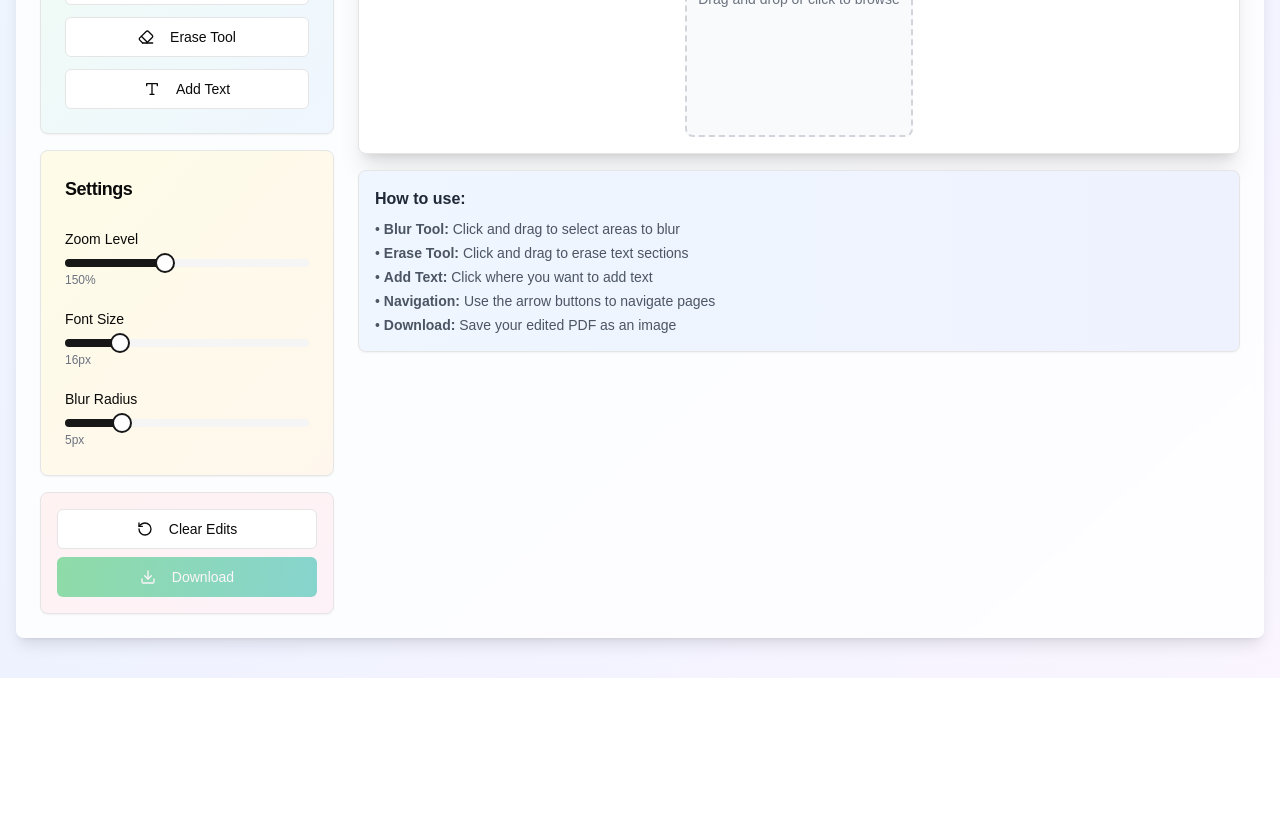
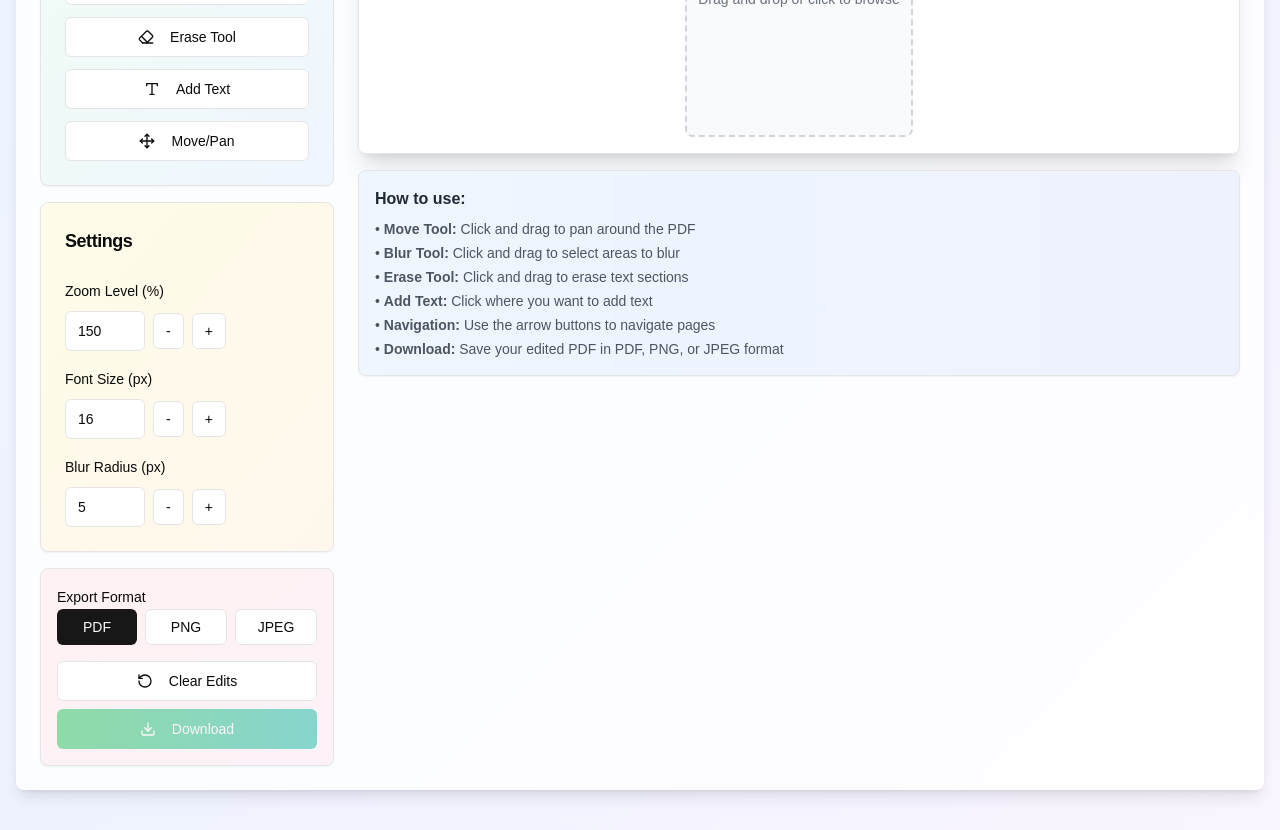
Before and after one commit to Avinash-yadav103/pdf_editor, a Next.js app: page / in a window 1280 px wide. Shown: the part 460-1290 px from the top of the page. Before the commit the page ends 1138 px from the top, so only its background shows below. Built offline with nearby package versions, Linux system fonts and the light colour scheme.

Commit message:
changed editing options

```diff
--- a/app/page.tsx
+++ b/app/page.tsx
@@ -8,7 +8,7 @@ import { Card, CardContent, CardHeader, CardTitle } from "@/components/ui/card"
 import { Input } from "@/components/ui/input"
 import { Label } from "@/components/ui/label"
 import { Slider } from "@/components/ui/slider"
-import { Upload, Download, ChevronLeft, ChevronRight, Type, Eraser, CloudyIcon as Blur, RotateCcw } from "lucide-react"
+import { Upload, Download, ChevronLeft, ChevronRight, Type, Eraser, CloudyIcon as Blur, RotateCcw, Move } from "lucide-react"
 
 interface EditAction {
   type: "blur" | "erase" | "text"
@@ -26,13 +26,18 @@ export default function PDFEditor() {
   const [currentPage, setCurrentPage] = useState(1)
   const [totalPages, setTotalPages] = useState(0)
   const [scale, setScale] = useState(1.5)
-  const [editMode, setEditMode] = useState<"view" | "blur" | "erase" | "text">("view")
+  const [editMode, setEditMode] = useState<"view" | "move" | "blur" | "erase" | "text">("view")
   const [editActions, setEditActions] = useState<EditAction[]>([])
   const [isDrawing, setIsDrawing] = useState(false)
   const [startPos, setStartPos] = useState({ x: 0, y: 0 })
   const [textInput, setTextInput] = useState("")
   const [fontSize, setFontSize] = useState(16)
   const [blurRadius, setBlurRadius] = useState(5)
+  const [panOffset, setPanOffset] = useState({ x: 0, y: 0 })
+  const [isPanning, setIsPanning] = useState(false)
+
+  // Add state for the selected export format
+  const [exportFormat, setExportFormat] = useState<"pdf" | "png" | "jpeg">("pdf")
 
   const canvasRef = useRef<HTMLCanvasElement>(null)
   const fileInputRef = useRef<HTMLInputElement>(null)
@@ -48,8 +53,14 @@ export default function PDFEditor() {
     }
     document.head.appendChild(script)
 
+    // Load pdf-lib for PDF editing
+    const scriptPdfLib = document.createElement("script")
+    scriptPdfLib.src = "https://unpkg.com/pdf-lib@1.17.1/dist/pdf-lib.min.js"
+    document.head.appendChild(scriptPdfLib)
+
     return () => {
       document.head.removeChild(script)
+      document.head.removeChild(scriptPdfLib)
     }
   }, [])
 
@@ -87,8 +98,14 @@ export default function PDFEditor() {
       viewport: viewport,
     }
 
+    context.clearRect(0, 0, canvas.width, canvas.height)
+    context.save()
+    context.translate(panOffset.x, panOffset.y)
+
     await page.render(renderContext).promise
     applyEditActions(context)
+
+    context.restore()
   }
 
   const applyEditActions = (context: CanvasRenderingContext2D) => {
@@ -113,8 +130,6 @@ export default function PDFEditor() {
   }
 
   const handleCanvasMouseDown = (event: React.MouseEvent<HTMLCanvasElement>) => {
-    if (editMode === "view") return
-
     const canvas = canvasRef.current
     if (!canvas) return
 
@@ -123,26 +138,61 @@ export default function PDFEditor() {
     const y = event.clientY - rect.top
 
     setStartPos({ x, y })
-    setIsDrawing(true)
 
-    if (editMode === "text") {
+    if (editMode === "move") {
+      setIsPanning(true)
+      document.body.style.cursor = "grabbing"
+    } else if (editMode === "view") {
+      return
+    } else if (editMode === "text") {
       const text = prompt("Enter text:")
       if (text) {
         const newAction: EditAction = {
           type: "text",
-          x,
-          y,
+          x: x - panOffset.x,
+          y: y - panOffset.y,
           text,
           fontSize,
         }
         setEditActions((prev) => [...prev, newAction])
         if (pdfDoc) renderPage(pdfDoc, currentPage)
       }
+    } else {
+      setIsDrawing(true)
+    }
+  }
+
+  const handleCanvasMouseMove = (event: React.MouseEvent<HTMLCanvasElement>) => {
+    if (isPanning && editMode === "move") {
+      const canvas = canvasRef.current
+      if (!canvas) return
+
+      const rect = canvas.getBoundingClientRect()
+      const x = event.clientX - rect.left
+      const y = event.clientY - rect.top
+
+      const deltaX = x - startPos.x
+      const deltaY = y - startPos.y
+
+      setPanOffset(prev => ({
+        x: prev.x + deltaX,
+        y: prev.y + deltaY
+      }))
+
+      setStartPos({ x, y })
+
+      if (pdfDoc) renderPage(pdfDoc, currentPage)
     }
   }
 
   const handleCanvasMouseUp = (event: React.MouseEvent<HTMLCanvasElement>) => {
-    if (!isDrawing || editMode === "view" || editMode === "text") return
+    if (isPanning) {
+      setIsPanning(false)
+      document.body.style.cursor = "default"
+      return
+    }
+
+    if (!isDrawing || editMode === "view" || editMode === "text" || editMode === "move") return
 
     const canvas = canvasRef.current
     if (!canvas) return
@@ -193,21 +243,86 @@ export default function PDFEditor() {
   }
 
   const downloadPDF = async () => {
+    if (!canvasRef.current || !pdfDoc || !pdfFile) return
+
+    if (exportFormat === "pdf") {
+      try {
+        // Create a new PDF document
+        // @ts-ignore
+        const PDFLib = window.PDFLib
+        if (!PDFLib) {
+          alert("PDF-lib not loaded. Please try again.")
+          return
+        }
+
+        // Load the original PDF
+        const existingPdfBytes = await pdfFile.arrayBuffer()
+        const pdfDoc = await PDFLib.PDFDocument.load(existingPdfBytes)
+
+        // Get the current page
+        const pages = pdfDoc.getPages()
+        const currentPageObj = pages[currentPage - 1]
+
+        // Convert canvas to image
+        const canvas = canvasRef.current
+        const imageData = canvas.toDataURL('image/png')
+        const pngImage = await pdfDoc.embedPng(imageData)
+
+        // Calculate scaling to cover the page
+        const { width, height } = currentPageObj.getSize()
+
+        // Draw the edited canvas onto the PDF page
+        currentPageObj.drawImage(pngImage, {
+          x: 0,
+          y: 0,
+          width: width,
+          height: height,
+        })
+
+        // Save and download
+        const pdfBytes = await pdfDoc.save()
+        const blob = new Blob([pdfBytes], { type: "application/pdf" })
+        const url = URL.createObjectURL(blob)
+        const a = document.createElement("a")
+        a.href = url
+        a.download = `edited-${pdfFile.name}`
+        document.body.appendChild(a)
+        a.click()
+        document.body.removeChild(a)
+        URL.revokeObjectURL(url)
+      } catch (err) {
+        console.error("Error saving as PDF:", err)
+        alert("Error saving as PDF. Falling back to PNG format.")
+        downloadAsImage("png")
+      }
+    } else {
+      downloadAsImage(exportFormat)
+    }
+  }
+
+  const downloadAsImage = (format: "png" | "jpeg") => {
     if (!canvasRef.current) return
 
+    const mimeType = format === "png" ? "image/png" : "image/jpeg"
+    const fileExtension = format === "png" ? "png" : "jpg"
+
     // Convert canvas to blob and download
-    canvasRef.current.toBlob((blob) => {
+    canvasRef.current.toBlob(
+      (blob) => {
         if (blob) {
           const url = URL.createObjectURL(blob)
           const a = document.createElement("a")
           a.href = url
-        a.download = `edited-${pdfFile?.name || "document"}.png`
+          a.download = `edited-${pdfFile?.name || "document"}.${fileExtension}`
           document.body.appendChild(a)
           a.click()
           document.body.removeChild(a)
           URL.revokeObjectURL(url)
         }
-    })
+      },
+      mimeType,
+      format === "jpeg" ? 0.9 : undefined
+    )
   }
 
   useEffect(() => {
@@ -290,6 +405,14 @@ export default function PDFEditor() {
                       <Type className="w-4 h-4 mr-2" />
                       Add Text
                     </Button>
+                    <Button
+                      variant={editMode === "move" ? "default" : "outline"}
+                      onClick={() => setEditMode("move")}
+                      className="w-full"
+                    >
+                      <Move className="w-4 h-4 mr-2" />
+                      Move/Pan
+                    </Button>
                   </CardContent>
                 </Card>
 
@@ -300,42 +423,105 @@ export default function PDFEditor() {
                   </CardHeader>
                   <CardContent className="space-y-4">
                     <div>
-                      <Label className="text-sm font-medium">Zoom Level</Label>
-                      <Slider
-                        value={[scale]}
-                        onValueChange={(value) => setScale(value[0])}
-                        min={0.5}
-                        max={3}
-                        step={0.1}
-                        className="mt-2"
+                      <Label className="text-sm font-medium">Zoom Level (%)</Label>
+                      <div className="flex items-center gap-2 mt-2">
+                        <Input
+                          type="number"
+                          value={Math.round(scale * 100)}
+                          onChange={(e) => {
+                            const value = parseInt(e.target.value)
+                            if (!isNaN(value) && value >= 50 && value <= 300) {
+                              setScale(value / 100)
+                            }
+                          }}
+                          min="50"
+                          max="300"
+                          step="10"
+                          className="w-20"
                         />
-                      <span className="text-xs text-gray-500">{Math.round(scale * 100)}%</span>
+                        <Button
+                          variant="outline"
+                          size="sm"
+                          onClick={() => setScale((prev) => Math.max(prev - 0.1, 0.5))}
+                        >
+                          -
+                        </Button>
+                        <Button
+                          variant="outline"
+                          size="sm"
+                          onClick={() => setScale((prev) => Math.min(prev + 0.1, 3))}
+                        >
+                          +
+                        </Button>
+                      </div>
                     </div>
 
                     <div>
-                      <Label className="text-sm font-medium">Font Size</Label>
-                      <Slider
-                        value={[fontSize]}
-                        onValueChange={(value) => setFontSize(value[0])}
-                        min={8}
-                        max={48}
-                        step={1}
-                        className="mt-2"
+                      <Label className="text-sm font-medium">Font Size (px)</Label>
+                      <div className="flex items-center gap-2 mt-2">
+                        <Input
+                          type="number"
+                          value={fontSize}
+                          onChange={(e) => {
+                            const value = parseInt(e.target.value)
+                            if (!isNaN(value) && value >= 8 && value <= 48) {
+                              setFontSize(value)
+                            }
+                          }}
+                          min="8"
+                          max="48"
+                          step="1"
+                          className="w-20"
                         />
-                      <span className="text-xs text-gray-500">{fontSize}px</span>
+                        <Button
+                          variant="outline"
+                          size="sm"
+                          onClick={() => setFontSize((prev) => Math.max(prev - 1, 8))}
+                        >
+                          -
+                        </Button>
+                        <Button
+                          variant="outline"
+                          size="sm"
+                          onClick={() => setFontSize((prev) => Math.min(prev + 1, 48))}
+                        >
+                          +
+                        </Button>
+                      </div>
                     </div>
 
                     <div>
-                      <Label className="text-sm font-medium">Blur Radius</Label>
-                      <Slider
-                        value={[blurRadius]}
-                        onValueChange={(value) => setBlurRadius(value[0])}
-                        min={1}
-                        max={20}
-                        step={1}
-                        className="mt-2"
+                      <Label className="text-sm font-medium">Blur Radius (px)</Label>
+                      <div className="flex items-center gap-2 mt-2">
+                        <Input
+                          type="number"
+                          value={blurRadius}
+                          onChange={(e) => {
+                            const value = parseInt(e.target.value)
+                            if (!isNaN(value) && value >= 1 && value <= 20) {
+                              setBlurRadius(value)
+                            }
+                          }}
+                          min="1"
+                          max="20"
+                          step="1"
+                          className="w-20"
                         />
-                      <span className="text-xs text-gray-500">{blurRadius}px</span>
+                        <Button
+                          variant="outline"
+                          size="sm"
+                          onClick={() => setBlurRadius((prev) => Math.max(prev - 1, 1))}
+                        >
+                          -
+                        </Button>
+                        <Button
+                          variant="outline"
+                          size="sm"
+                          onClick={() => setBlurRadius((prev) => Math.min(prev + 1, 20))}
+                        >
+                          +
+                        </Button>
+                      </div>
                     </div>
                   </CardContent>
                 </Card>
@@ -343,6 +529,35 @@ export default function PDFEditor() {
                 {/* Actions */}
                 <Card className="bg-gradient-to-br from-red-50 to-pink-50">
                   <CardContent className="p-4 space-y-2">
+                    <div className="mb-2">
+                      <Label className="text-sm font-medium mb-1">Export Format</Label>
+                      <div className="flex gap-2">
+                        <Button
+                          size="sm"
+                          variant={exportFormat === "pdf" ? "default" : "outline"}
+                          onClick={() => setExportFormat("pdf")}
+                          className="flex-1"
+                        >
+                          PDF
+                        </Button>
+                        <Button
+                          size="sm"
+                          variant={exportFormat === "png" ? "default" : "outline"}
+                          onClick={() => setExportFormat("png")}
+                          className="flex-1"
+                        >
+                          PNG
+                        </Button>
+                        <Button
+                          size="sm"
+                          variant={exportFormat === "jpeg" ? "default" : "outline"}
+                          onClick={() => setExportFormat("jpeg")}
+                          className="flex-1"
+                        >
+                          JPEG
+                        </Button>
+                      </div>
+                    </div>
                     <Button onClick={clearActions} variant="outline" className="w-full">
                       <RotateCcw className="w-4 h-4 mr-2" />
                       Clear Edits
@@ -397,8 +612,15 @@ export default function PDFEditor() {
                           <canvas
                             ref={canvasRef}
                             onMouseDown={handleCanvasMouseDown}
+                            onMouseMove={handleCanvasMouseMove}
                             onMouseUp={handleCanvasMouseUp}
+                            onMouseLeave={() => {
+                              setIsDrawing(false)
+                              setIsPanning(false)
+                              document.body.style.cursor = "default"
+                            }}
                             className={`max-w-full h-auto ${
+                              editMode === "move" ? "cursor-grab" :
                               editMode !== "view" ? "cursor-crosshair" : "cursor-default"
                             }`}
                           />
@@ -420,6 +642,9 @@ export default function PDFEditor() {
                     <h3 className="font-semibold text-gray-800 mb-2">How to use:</h3>
                     <ul className="text-sm text-gray-600 space-y-1">
                       <li>
+                        • <strong>Move Tool:</strong> Click and drag to pan around the PDF
+                      </li>
+                      <li>
                         • <strong>Blur Tool:</strong> Click and drag to select areas to blur
                       </li>
                       <li>
@@ -432,7 +657,7 @@ export default function PDFEditor() {
                         • <strong>Navigation:</strong> Use the arrow buttons to navigate pages
                       </li>
                       <li>
-                        • <strong>Download:</strong> Save your edited PDF as an image
+                        • <strong>Download:</strong> Save your edited PDF in PDF, PNG, or JPEG format
                       </li>
                     </ul>
                   </CardContent>
```
Lines whose indentation alone changed are shown as unchanged.
